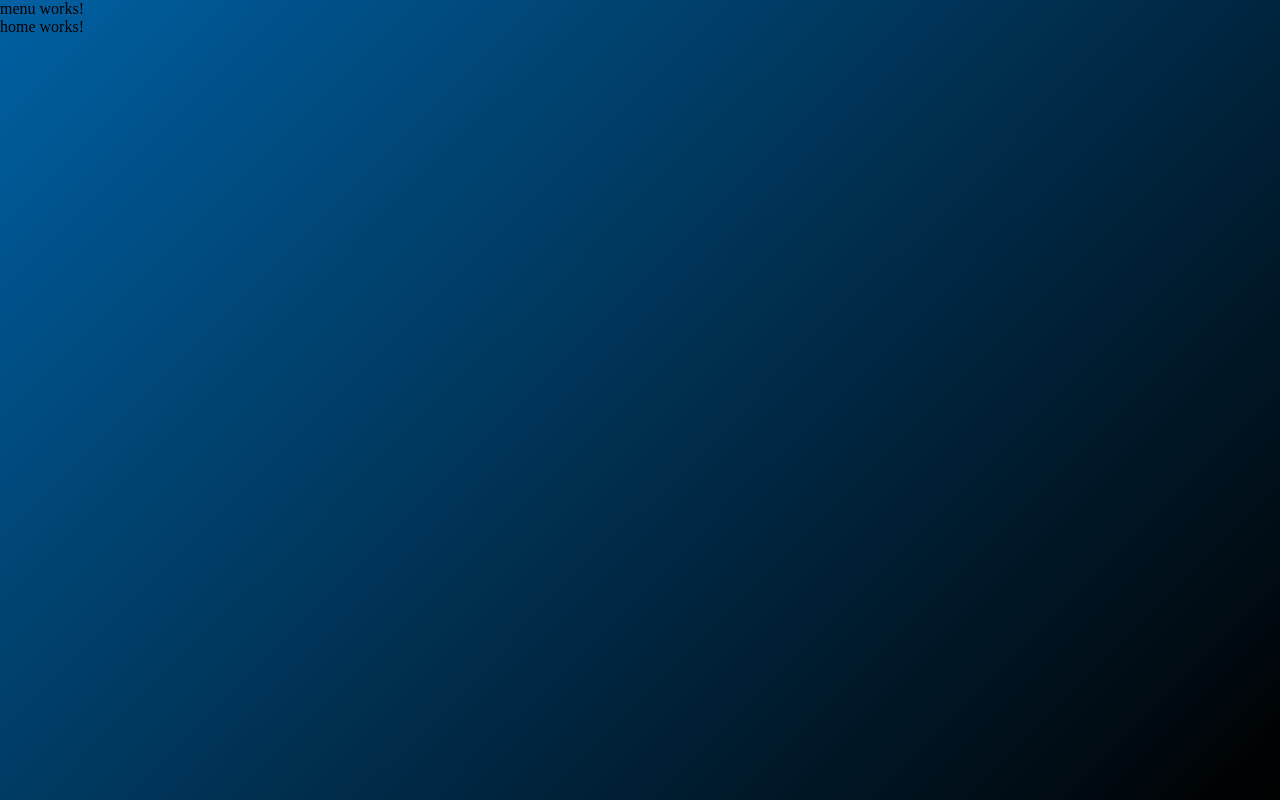
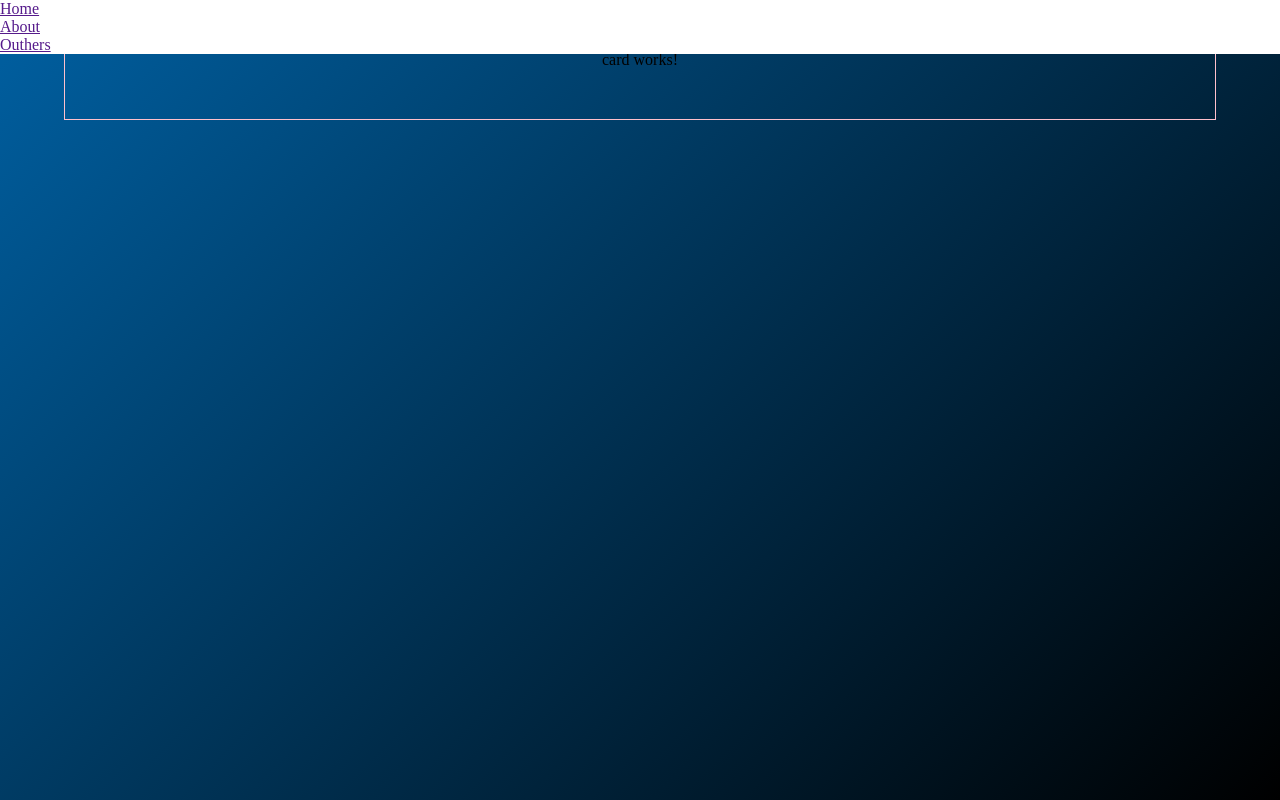
Before and after one commit to rafael-deroncio/dio-desafio-psn-store, an Angular app: page / in a window 1280 px wide. Built offline with nearby package versions, Linux system fonts and the light colour scheme.

Commit message:
add primeiras estilizacoes do menu e do home

```diff
--- a/src/app/components/menu/menu.component.css
+++ b/src/app/components/menu/menu.component.css
@@ -0,0 +1,8 @@
+.menu__container {
+  display: flex;
+  flex-direction: row;
+  position: fixed;
+  z-index: 999;
+  background-color: white;
+  width: 100%;
+}
--- a/src/app/components/menu/menu.component.html
+++ b/src/app/components/menu/menu.component.html
@@ -1 +1,12 @@
-<p>menu works!</p>
+<div class="menu__container">
+  <div class="menu__logo">
+    <img src="" alt="" />
+  </div>
+  <div class="menu__itens">
+    <ul>
+      <li><a href="">Home</a></li>
+      <li><a href="">About</a></li>
+      <li><a href="">Outhers</a></li>
+    </ul>
+  </div>
+</div>
--- a/src/app/pages/home/home.component.css
+++ b/src/app/pages/home/home.component.css
@@ -0,0 +1,11 @@
+.container__home {
+  width: 90%;
+  margin: auto;
+  padding: 50px;
+  display: flex;
+  justify-content: space-around;
+  align-items: baseline;
+  flex-wrap: wrap;
+
+  border: 1px solid pink;
+}
--- a/src/app/pages/home/home.component.html
+++ b/src/app/pages/home/home.component.html
@@ -1 +1,3 @@
-<p>home works!</p>
+<div class="container__home">
+  <app-card></app-card>
+</div>
```
